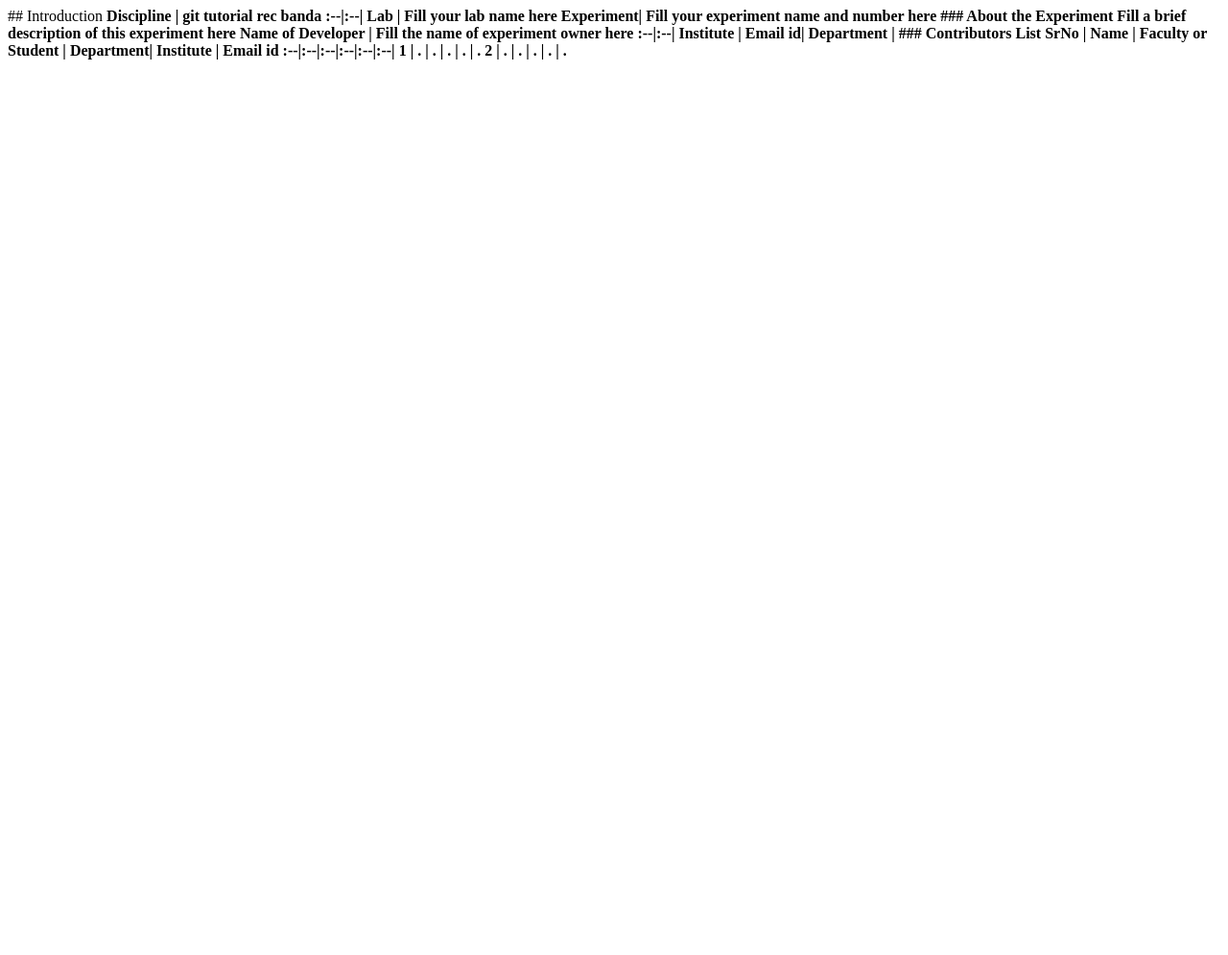
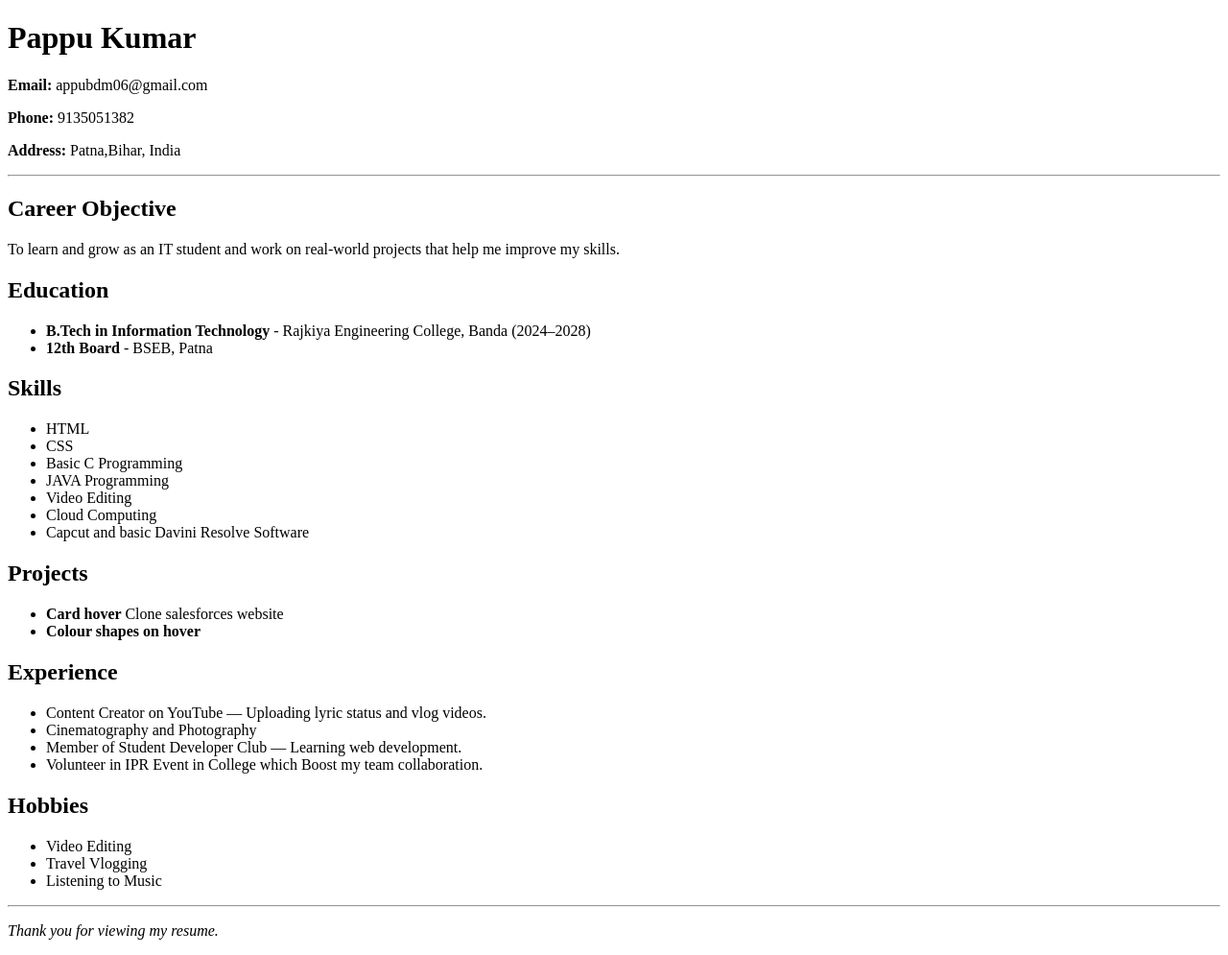
Before and after one commit to ImmPappu/Develop-a-VR, a plain HTML site: page README.html in a window 1280 px wide. Shown: the whole page at 96% size. Before the commit the page ends 800 px from the top, so only its background shows below. Drawn offline with Linux system fonts and the light colour scheme.

Commit message:
Added Resume

```diff
--- a/README.html
+++ b/README.html
@@ -1,24 +1,59 @@
-## Introduction
+<!DOCTYPE html>
+<html>
+<head>
+  <title>My Resume</title>
+</head>
+<body>
+  <h1>Pappu Kumar</h1>
+  <p><b>Email:</b> appubdm06@gmail.com</p>
+  <p><b>Phone:</b> 9135051382 </p>
+  <p><b>Address:</b> Patna,Bihar, India</p>
 
+  <hr>
 
-<b>Discipline | <b>git tutorial rec banda
-:--|:--|
-<b> Lab | <b> Fill your lab name here
-<b> Experiment|     <b> Fill your experiment name and number here
+  <h2>Career Objective</h2>
+  <p>To learn and grow as an IT student and work on real-world projects that help me improve my skills.</p>
 
-### About the Experiment
+  <h2>Education</h2>
+  <ul>
+    <li><b>B.Tech in Information Technology</b> - Rajkiya Engineering College, Banda (2024–2028)</li>
+    <li><b>12th Board</b> - BSEB, Patna</li>
+  </ul>
 
-Fill a brief description of this experiment here
+  <h2>Skills</h2>
+  <ul>
+    <li>  HTML                                   </li>
+    <li>  CSS                                    </li>
+    <li>  Basic C Programming                    </li>
+    <li>  JAVA Programming                       </li>
+    <li>  Video Editing                          </li>
+    <li>  Cloud Computing                        </li>
+    <li>Capcut and basic Davini Resolve Software </li>
 
-<b>Name of Developer | <b> Fill the name of experiment owner here
-:--|:--|
-<b> Institute | <b>
-<b> Email id|     <b>
-<b> Department |
+   </ul>
 
-### Contributors List
+  <h2>Projects</h2>
+  <ul>
+    <li><b> Card hover </b> Clone salesforces website  </li>
+    <li><b> Colour shapes on hover </b></li>
+  </ul>
 
-SrNo | Name | Faculty or Student | Department| Institute | Email id
-:--|:--|:--|:--|:--|:--|
-1 | . | . | . | . | .
-2 | . | . | . | . | .
+  <h2>Experience</h2>
+  <ul>
+    <li>Content Creator on YouTube — Uploading lyric status and vlog videos.</li>
+    <li>Cinematography and Photography </li>
+    <li>Member of Student Developer Club — Learning web development.</li>
+    <li>Volunteer in IPR Event in College which Boost my team collaboration.</li>
+  </ul>
+
+  <h2>Hobbies</h2>
+  <ul>
+    <li>Video Editing</li>
+    <li>Travel Vlogging</li>
+    <li>Listening to Music</li>
+  </ul>
+
+  <hr>
+  <p><i>Thank you for viewing my resume.</i></p>
+</body>
+</html>
```
